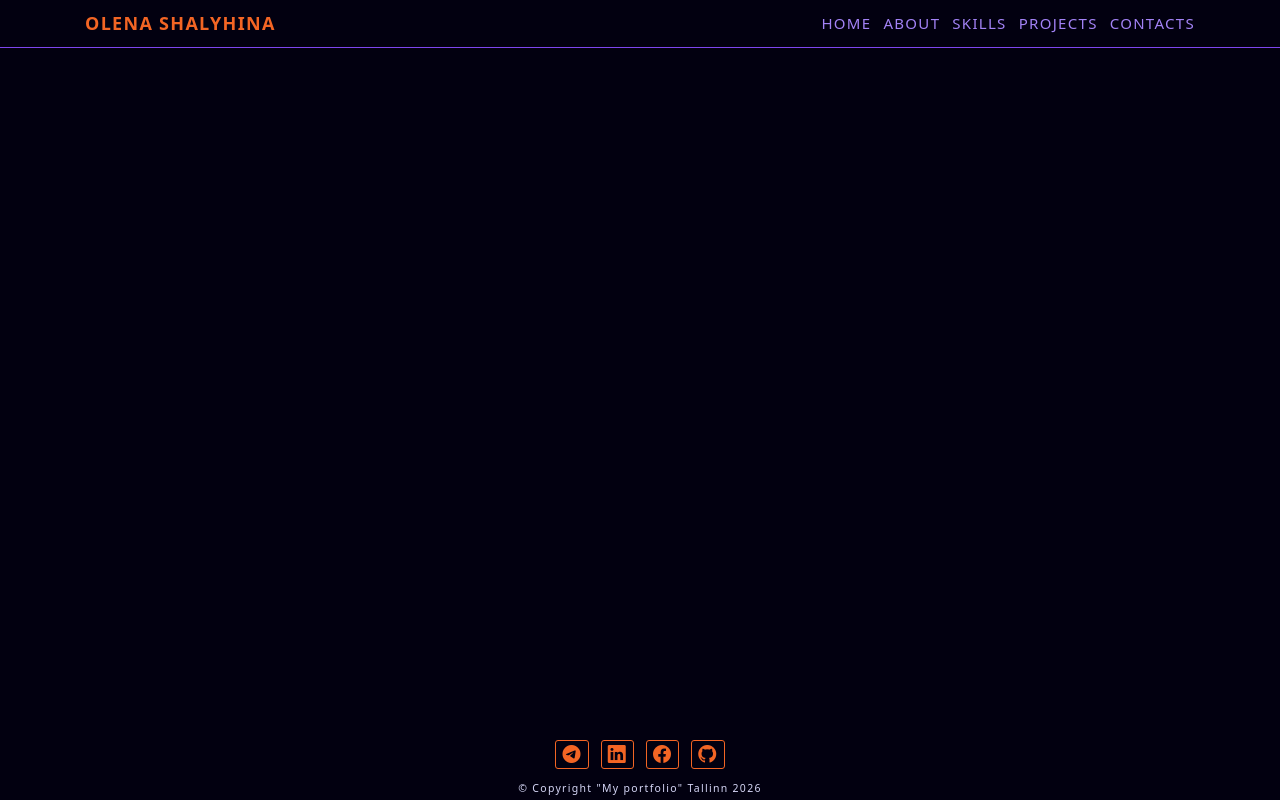
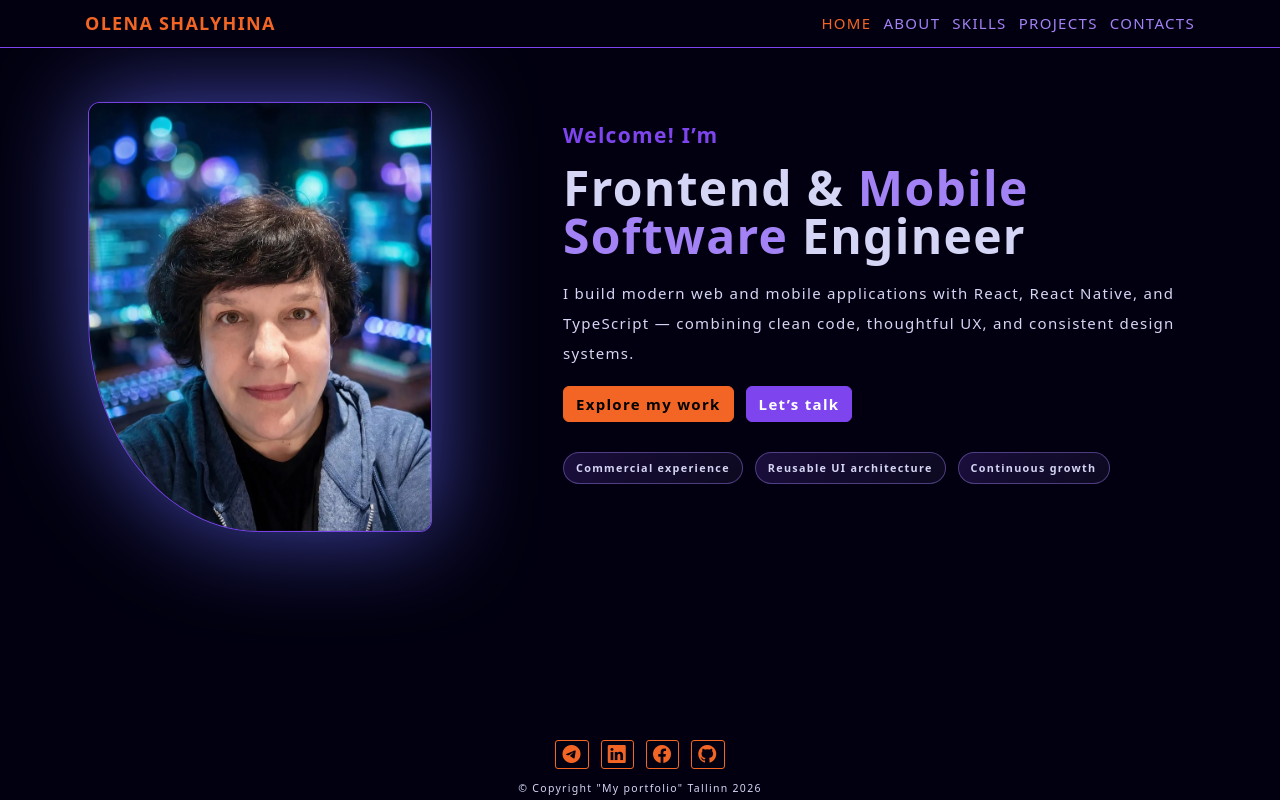
Before and after one commit to olena-shalyhina/my_portfolio, a React (Vite) app: page /home in a window 1280 px wide. Built offline with nearby package versions, Linux system fonts and the light colour scheme; no server answers.

Commit message:
Rename 'me' route to 'home'

```diff
--- a/src/components/Header.tsx
+++ b/src/components/Header.tsx
@@ -12,7 +12,7 @@ export const Header: FC = () => {
   const url = import.meta.env.BASE_URL;
   const location = useLocation();
   const activeLink = url + location.pathname.slice(1);
-  const isMeActive = location.pathname === '/' || location.pathname === '/me';
+  const isMeActive = location.pathname === '/' || location.pathname === '/home';
 
   const closeMenu = () => {
     setExpanded(false);
@@ -28,7 +28,7 @@ export const Header: FC = () => {
       <Container>
         <Navbar.Brand
           as={NavLink}
-          to='/me'
+          to='/home'
           onClick={closeMenu}
           className='text-uppercase ps-2 d-flex align-items-center gap-2 fs-4'
         >
@@ -51,7 +51,7 @@ export const Header: FC = () => {
           <Nav activeKey={activeLink} className='fs-5'>
             <Nav.Link
               as={NavLink}
-              to='/me'
+              to='/home'
               end
               onClick={closeMenu}
               className={`nav-link ${isMeActive ? 'active' : ''}`}
--- a/src/routes/RouteComponent.tsx
+++ b/src/routes/RouteComponent.tsx
@@ -9,8 +9,8 @@ import { ProjectsPage } from '../pages/ProjectsPage';
 export const RouteComponent: FC = () => {
   return (
     <Routes>
-      <Route index element={<Navigate to='/me' replace />} />
-      <Route path={`me`} element={<HomePage />} />
+      <Route index element={<Navigate to='/home' replace />} />
+      <Route path={`home`} element={<HomePage />} />
       <Route path={`about`} element={<AboutPage />} />
       <Route path={`skills`} element={<SkillsPage />} />
       <Route path={`projects`} element={<ProjectsPage />} />
```
